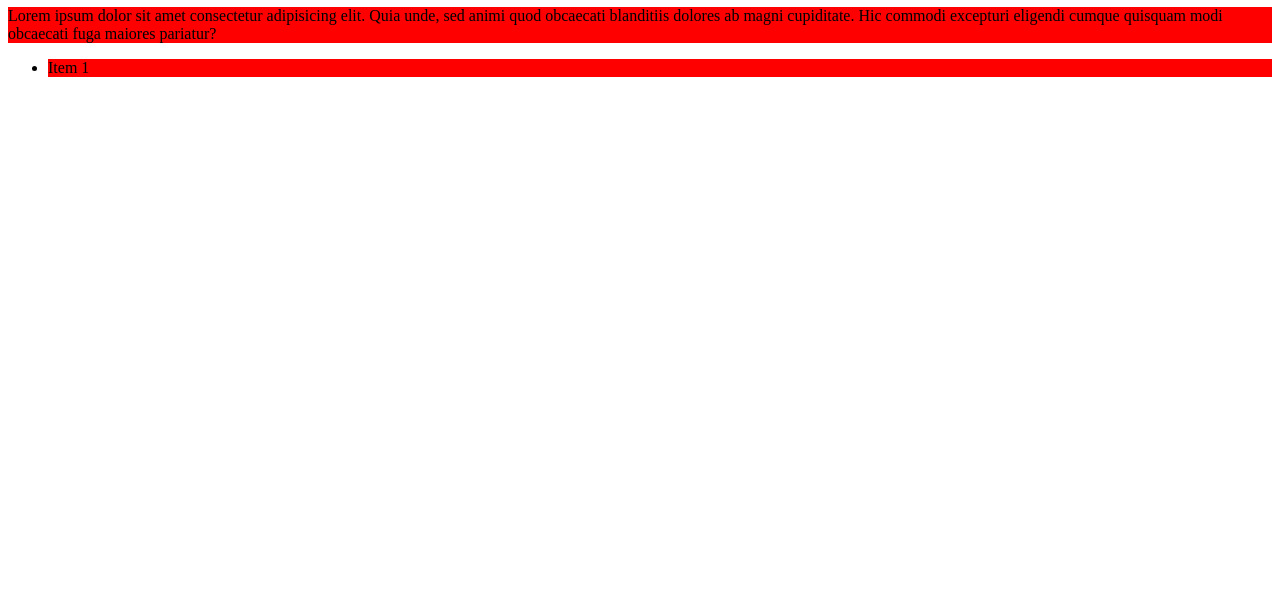
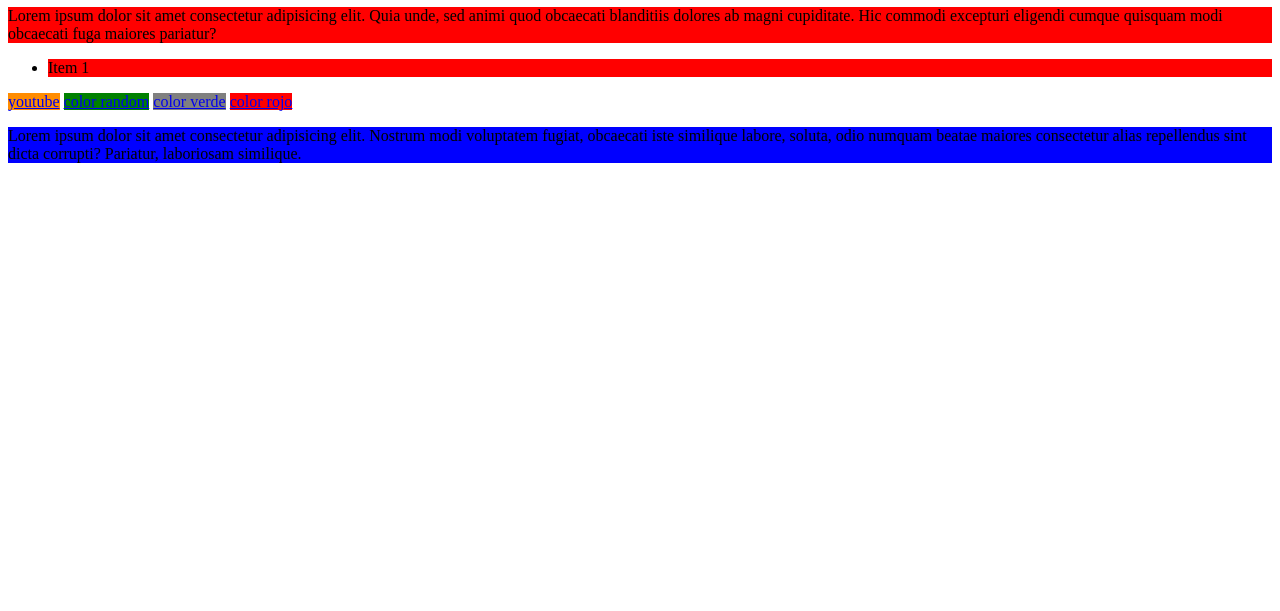
Before and after one commit to HTML-CSS-andJAVASCRIPT/2-CSS-Intro, a plain HTML site: page index.html in a window 1280 px wide. Shown: the part 189-800 px from the top of the page. Drawn offline with Linux system fonts and the light colour scheme.

Commit message:
selec atributo

```diff
--- a/css/styles.css
+++ b/css/styles.css
@@ -26,3 +26,22 @@ li{
 .text{
     background-color: red;
 }
+[href]{
+    background-color: gray;
+}
+[href="https://www.youtube.com/"]
+{
+    background-color: darkorange;
+}
+[href^="color"]{
+    background-color:greenyellow;
+}
+[href*="modo"]{
+    background-color:green;
+}
+[href$="rojo"]{
+    background-color:red;
+}
+[lang|="es"]{
+    background-color:blue;
+}
--- a/index.html
+++ b/index.html
@@ -23,5 +23,10 @@
     <ul>
         <li class="text">Item 1</li>
     </ul>
+    <a href="https://www.youtube.com/">youtube</a>
+    <a href="color-modo-random">color random</a>
+    <a href="#seccion-verde">color verde</a>
+    <a href="color-rojo">color rojo</a>
+    <p lang="es">Lorem ipsum dolor sit amet consectetur adipisicing elit. Nostrum modi voluptatem fugiat, obcaecati iste similique labore, soluta, odio numquam beatae maiores consectetur alias repellendus sint dicta corrupti? Pariatur, laboriosam similique.</p>
 </body>
 </html>
```
Also changed, not shown: 1 other file.
